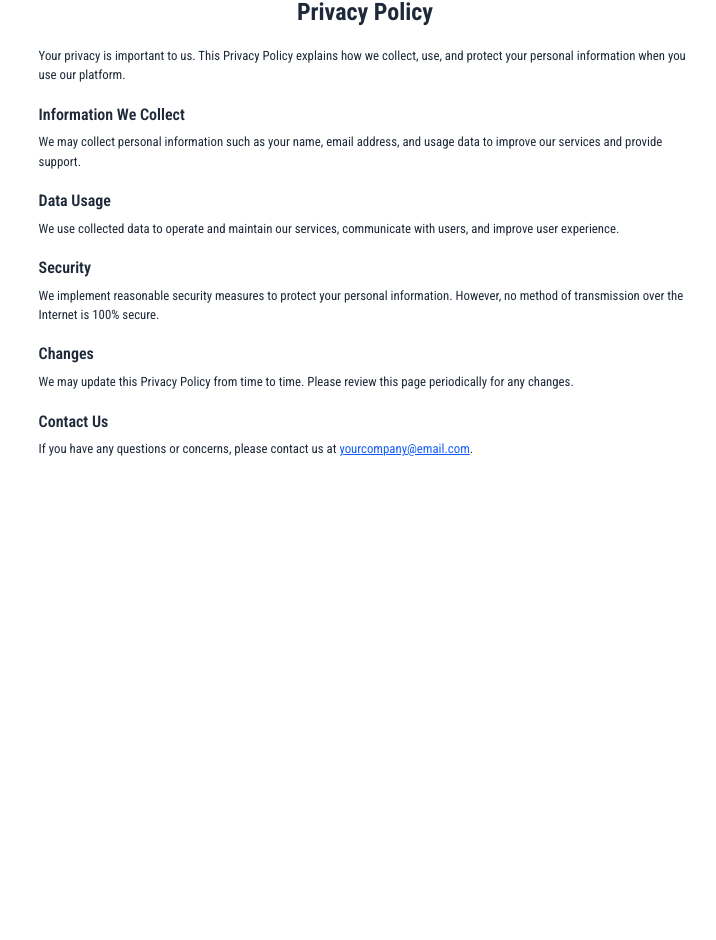
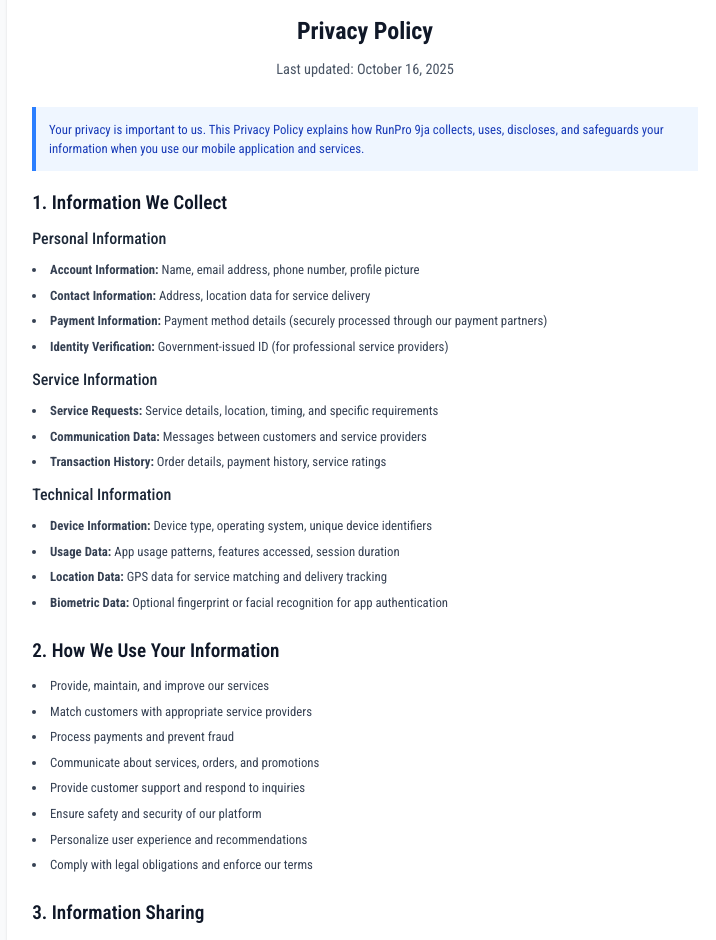
Before and after one commit to run9japro-org/Runpro9ja-admin-site, a React (Vite) app: page /privacy-policy in a window 1280 px wide. Shown: the part 34-974 px from the top of the page, without its empty margins (275-991 px from the left). Before the commit the page ends 800 px from the top, so only its background shows below. Built offline with nearby package versions, Linux system fonts and the light colour scheme.

Commit message:
second commit

```diff
--- a/src/pages/PrivacyPolicy.jsx
+++ b/src/pages/PrivacyPolicy.jsx
@@ -2,44 +2,201 @@ import React from "react";
 
 const PrivacyPolicy = () => {
   return (
-    <div className="min-h-screen bg-white text-gray-800 p-6 md:p-10 max-w-4xl mx-auto">
-      <h1 className="text-3xl font-bold mb-6 text-center">Privacy Policy</h1>
-      <p className="mb-4">
-        Your privacy is important to us. This Privacy Policy explains how we collect, use, and
-        protect your personal information when you use our platform.
+    <div className="min-h-screen bg-gray-50 py-8 px-4 sm:px-6 lg:px-8">
+      <div className="max-w-4xl mx-auto bg-white rounded-lg shadow-sm p-6 md:p-8">
+        <div className="text-center mb-8">
+          <h1 className="text-3xl font-bold text-gray-900 mb-4">Privacy Policy</h1>
+          <p className="text-gray-600 text-lg">
+            Last updated: {new Date().toLocaleDateString('en-US', {
+              year: 'numeric',
+              month: 'long',
+              day: 'numeric'
+            })}
           </p>
+        </div>
 
-      <h2 className="text-xl font-semibold mt-6 mb-2">Information We Collect</h2>
-      <p>
-        We may collect personal information such as your name, email address, and usage data to
-        improve our services and provide support.
+        <div className="prose prose-lg max-w-none">
+          <div className="bg-blue-50 border-l-4 border-blue-500 p-4 mb-6">
+            <p className="text-blue-800">
+              Your privacy is important to us. This Privacy Policy explains how RunPro 9ja collects,
+              uses, discloses, and safeguards your information when you use our mobile application and services.
             </p>
+          </div>
 
-      <h2 className="text-xl font-semibold mt-6 mb-2">Data Usage</h2>
-      <p>
-        We use collected data to operate and maintain our services, communicate with users, and
-        improve user experience.
+          <section className="mb-8">
+            <h2 className="text-2xl font-semibold text-gray-900 mb-4">1. Information We Collect</h2>
+
+            <h3 className="text-xl font-medium text-gray-800 mb-3">Personal Information</h3>
+            <ul className="list-disc list-inside space-y-2 mb-4 text-gray-700">
+              <li><strong>Account Information:</strong> Name, email address, phone number, profile picture</li>
+              <li><strong>Contact Information:</strong> Address, location data for service delivery</li>
+              <li><strong>Payment Information:</strong> Payment method details (securely processed through our payment partners)</li>
+              <li><strong>Identity Verification:</strong> Government-issued ID (for professional service providers)</li>
+            </ul>
+
+            <h3 className="text-xl font-medium text-gray-800 mb-3">Service Information</h3>
+            <ul className="list-disc list-inside space-y-2 mb-4 text-gray-700">
+              <li><strong>Service Requests:</strong> Service details, location, timing, and specific requirements</li>
+              <li><strong>Communication Data:</strong> Messages between customers and service providers</li>
+              <li><strong>Transaction History:</strong> Order details, payment history, service ratings</li>
+            </ul>
+
+            <h3 className="text-xl font-medium text-gray-800 mb-3">Technical Information</h3>
+            <ul className="list-disc list-inside space-y-2 text-gray-700">
+              <li><strong>Device Information:</strong> Device type, operating system, unique device identifiers</li>
+              <li><strong>Usage Data:</strong> App usage patterns, features accessed, session duration</li>
+              <li><strong>Location Data:</strong> GPS data for service matching and delivery tracking</li>
+              <li><strong>Biometric Data:</strong> Optional fingerprint or facial recognition for app authentication</li>
+            </ul>
+          </section>
+
+          <section className="mb-8">
+            <h2 className="text-2xl font-semibold text-gray-900 mb-4">2. How We Use Your Information</h2>
+            <ul className="list-disc list-inside space-y-2 text-gray-700">
+              <li>Provide, maintain, and improve our services</li>
+              <li>Match customers with appropriate service providers</li>
+              <li>Process payments and prevent fraud</li>
+              <li>Communicate about services, orders, and promotions</li>
+              <li>Provide customer support and respond to inquiries</li>
+              <li>Ensure safety and security of our platform</li>
+              <li>Personalize user experience and recommendations</li>
+              <li>Comply with legal obligations and enforce our terms</li>
+            </ul>
+          </section>
+
+          <section className="mb-8">
+            <h2 className="text-2xl font-semibold text-gray-900 mb-4">3. Information Sharing</h2>
+            <p className="text-gray-700 mb-4">
+              We may share your information in the following circumstances:
             </p>
+            <ul className="list-disc list-inside space-y-2 text-gray-700">
+              <li><strong>Service Providers:</strong> With verified agents and professionals to fulfill your service requests</li>
+              <li><strong>Payment Processors:</strong> With secure payment providers to process transactions</li>
+              <li><strong>Legal Requirements:</strong> When required by law or to protect our rights and safety</li>
+              <li><strong>Business Transfers:</strong> In connection with mergers, acquisitions, or business transfers</li>
+              <li><strong>With Your Consent:</strong> When you explicitly agree to share specific information</li>
+            </ul>
+          </section>
 
-      <h2 className="text-xl font-semibold mt-6 mb-2">Security</h2>
-      <p>
-        We implement reasonable security measures to protect your personal information. However,
-        no method of transmission over the Internet is 100% secure.
+          <section className="mb-8">
+            <h2 className="text-2xl font-semibold text-gray-900 mb-4">4. Data Security</h2>
+            <p className="text-gray-700 mb-4">
+              We implement comprehensive security measures to protect your personal information:
             </p>
+            <ul className="list-disc list-inside space-y-2 text-gray-700">
+              <li>Encryption of sensitive data in transit and at rest</li>
+              <li>Secure authentication and access controls</li>
+              <li>Regular security assessments and monitoring</li>
+              <li>Secure payment processing through certified providers</li>
+              <li>Limited access to personal information on a need-to-know basis</li>
+            </ul>
+            <p className="text-gray-700 mt-4">
+              While we implement robust security measures, no method of transmission over the Internet
+              or electronic storage is 100% secure. We cannot guarantee absolute security.
+            </p>
+          </section>
 
-      <h2 className="text-xl font-semibold mt-6 mb-2">Changes</h2>
-      <p>
-        We may update this Privacy Policy from time to time. Please review this page periodically
-        for any changes.
+          <section className="mb-8">
+            <h2 className="text-2xl font-semibold text-gray-900 mb-4">5. Your Rights and Choices</h2>
+            <ul className="list-disc list-inside space-y-2 text-gray-700">
+              <li><strong>Access and Update:</strong> View and update your personal information in the app</li>
+              <li><strong>Data Portability:</strong> Request a copy of your personal data</li>
+              <li><strong>Account Deletion:</strong> Request deletion of your account and personal data</li>
+              <li><strong>Communication Preferences:</strong> Opt-out of marketing communications</li>
+              <li><strong>Location Services:</strong> Control location sharing through device settings</li>
+              <li><strong>Biometric Data:</strong> Enable or disable biometric authentication in app settings</li>
+            </ul>
+          </section>
+
+          <section className="mb-8">
+            <h2 className="text-2xl font-semibold text-gray-900 mb-4">6. Data Retention</h2>
+            <p className="text-gray-700">
+              We retain your personal information for as long as necessary to fulfill the purposes
+              outlined in this policy, unless a longer retention period is required or permitted by law.
+              Transaction data is typically retained for 5 years for legal and accounting purposes.
             </p>
+          </section>
 
-      <h2 className="text-xl font-semibold mt-6 mb-2">Contact Us</h2>
-      <p>
-        If you have any questions or concerns, please contact us at{" "}
-        <a href="mailto:yourcompany@email.com" className="text-blue-600 underline">
-          yourcompany@email.com
-        </a>.
+          <section className="mb-8">
+            <h2 className="text-2xl font-semibold text-gray-900 mb-4">7. Third-Party Services</h2>
+            <p className="text-gray-700 mb-4">
+              Our app may contain links to third-party websites or services. This Privacy Policy
+              does not apply to third-party services, and we are not responsible for their privacy practices.
             </p>
+            <p className="text-gray-700">
+              We use the following types of third-party services:
+            </p>
+            <ul className="list-disc list-inside space-y-2 text-gray-700 mt-2">
+              <li>Payment processors (Stripe, PayPal, etc.)</li>
+              <li>Cloud storage and hosting providers</li>
+              <li>Analytics and monitoring services</li>
+              <li>Communication and notification services</li>
+            </ul>
+          </section>
+
+          <section className="mb-8">
+            <h2 className="text-2xl font-semibold text-gray-900 mb-4">8. Children's Privacy</h2>
+            <p className="text-gray-700">
+              Our services are not intended for individuals under the age of 18. We do not knowingly
+              collect personal information from children. If you believe we have collected information
+              from a child, please contact us immediately.
+            </p>
+          </section>
+
+          <section className="mb-8">
+            <h2 className="text-2xl font-semibold text-gray-900 mb-4">9. International Data Transfers</h2>
+            <p className="text-gray-700">
+              Your information may be transferred to and processed in countries other than your
+              country of residence. We ensure appropriate safeguards are in place to protect your
+              data in accordance with this Privacy Policy.
+            </p>
+          </section>
+
+          <section className="mb-8">
+            <h2 className="text-2xl font-semibold text-gray-900 mb-4">10. Changes to This Policy</h2>
+            <p className="text-gray-700 mb-4">
+              We may update this Privacy Policy from time to time. We will notify you of any changes
+              by posting the new policy on this page and updating the "Last updated" date.
+            </p>
+            <p className="text-gray-700">
+              Continued use of our services after changes constitutes acceptance of the updated policy.
+            </p>
+          </section>
+
+          <section className="mb-8">
+            <h2 className="text-2xl font-semibold text-gray-900 mb-4">11. Contact Us</h2>
+            <p className="text-gray-700 mb-4">
+              If you have any questions, concerns, or requests regarding this Privacy Policy or
+              your personal information, please contact us:
+            </p>
+            <div className="bg-gray-50 p-4 rounded-lg">
+              <p className="text-gray-700">
+                <strong>Email:</strong>{" "}
+                <a
+                  href="mailto:privacy@runpro9ja.com"
+                  className="text-green-600 hover:text-green-700 underline"
+                >
+                  privacy@runpro9ja.com
+                </a>
+              </p>
+              <p className="text-gray-700 mt-2">
+                <strong>Address:</strong> RunPro 9ja, 123 Service Lane, Lagos, Nigeria
+              </p>
+              <p className="text-gray-700 mt-2">
+                <strong>Phone:</strong> +234 800 RUNPRO9
+              </p>
+            </div>
+          </section>
+
+          <div className="bg-yellow-50 border-l-4 border-yellow-500 p-4 mt-8">
+            <p className="text-yellow-800">
+              <strong>Note:</strong> By using RunPro 9ja services, you acknowledge that you have
+              read and understood this Privacy Policy and agree to the collection, use, and
+              disclosure of your information as described herein.
+            </p>
+          </div>
+        </div>
+      </div>
     </div>
   );
 };
```
Lines whose indentation alone changed are shown as unchanged.
